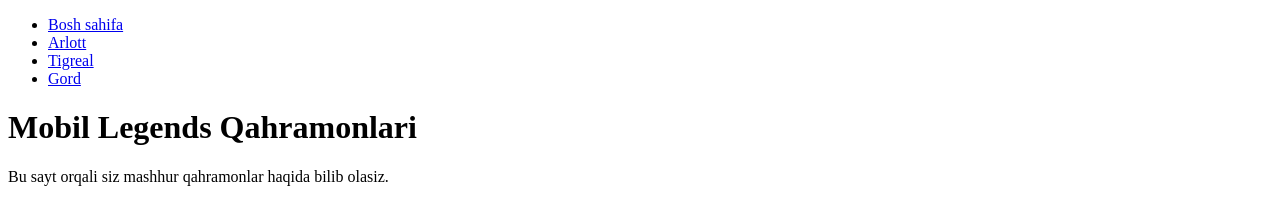
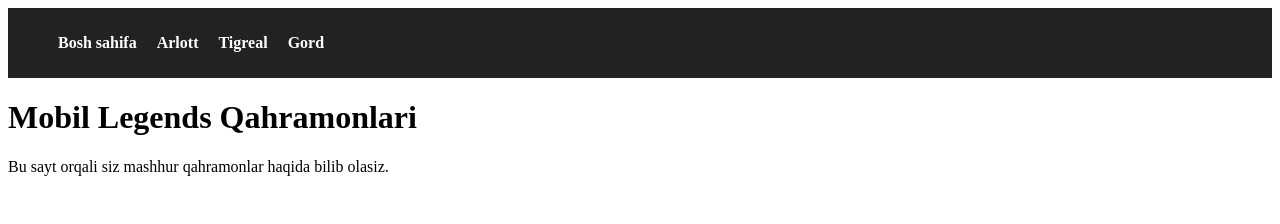
Before and after one commit to Pxiolune/mlbbaizen, a plain HTML site: page index.html in a window 1280 px wide. Drawn offline with Linux system fonts and the light colour scheme.

Commit message:
style.css

```diff
--- a/style.css
+++ b/style.css
@@ -25,3 +25,24 @@ input[type="text"] {
     border-radius: 8px;
     margin-bottom: 10px;
 }
+/* Navigation menu uchun stil */
+nav {
+  background-color: #222;
+  padding: 10px;
+}
+
+nav ul {
+  list-style: none;
+  display: flex;
+  gap: 20px;
+}
+
+nav ul li a {
+  color: #fff;
+  text-decoration: none;
+  font-weight: bold;
+}
+
+nav ul li a:hover {
+  text-decoration: underline;
+}
```
